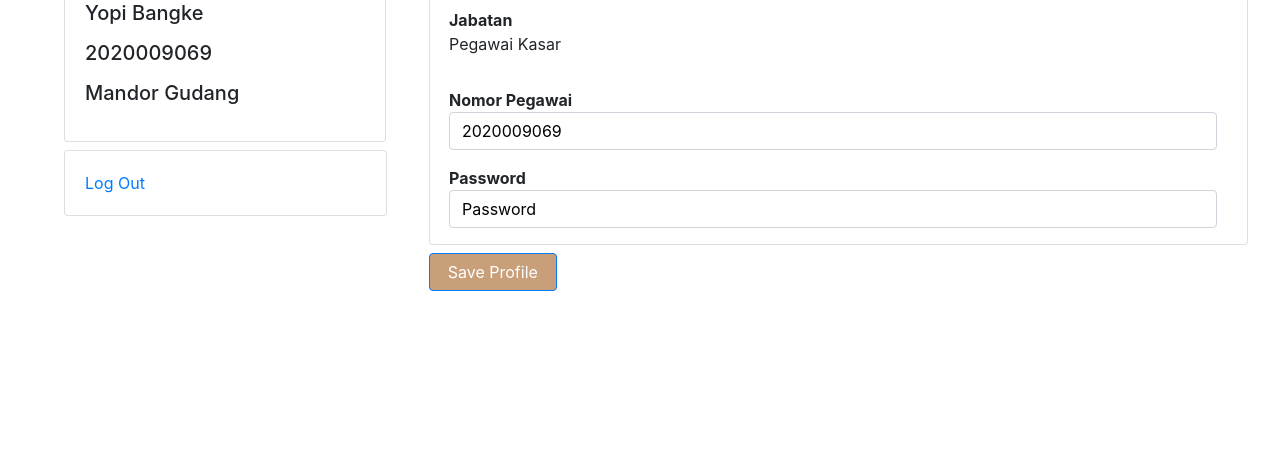
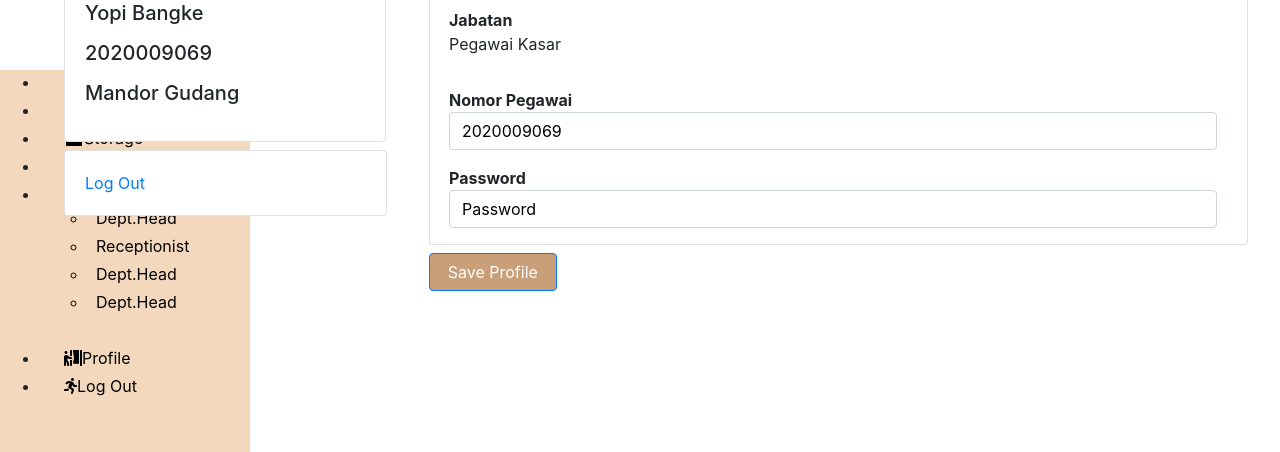
Before and after one commit to Hendrick-W/storage_app_frontend, a React (Create React App) app: page /Profile in a window 1280 px wide. Shown: the part 250-702 px from the top of the page. Built offline with nearby package versions, Linux system fonts and the light colour scheme.

Commit message:
Add navbar

```diff
--- /dev/null
+++ b/src/Component/Navbar.jsx
@@ -0,0 +1,75 @@
+import React from 'react'
+import { FontAwesomeIcon } from '@fortawesome/react-fontawesome'
+import { faCircleNotch, faReceipt, faStore, faTruck, faPersonBooth, faRunning } from '@fortawesome/free-solid-svg-icons'
+import { Link } from 'react-router-dom';
+import "./Navbar.scss";
+
+function Navbar() {
+  return (
+    <>
+      <nav className="nav-menu">
+        <ul className="nav-menu-items">
+          <li className="nav-text">
+            <Link to="/overview">
+              <FontAwesomeIcon icon={faCircleNotch} />
+              <span>Overview</span>
+            </Link>
+          </li>
+          <li className="nav-text">
+            <Link to="/receptions">
+              <FontAwesomeIcon icon={faReceipt} />
+              <span>Receptions</span>
+            </Link>
+          </li>
+          <li className="nav-text">
+            <Link to="/storage">
+              <FontAwesomeIcon icon={faStore} />
+              <span>Storage</span>
+            </Link>
+          </li>
+          <li className="nav-text">
+            <Link to="/dispatch">
+              <FontAwesomeIcon icon={faTruck} />
+              <span>Dispatch</span>
+            </Link>
+          </li>
+          <li className="nav-text">
+            <Link to="#" className="nav-text">
+              <FontAwesomeIcon icon={faPersonBooth} />
+              <span>Employees</span>
+              <ul>
+                <li className="nav-text">
+                  <span>Dept.Head</span>
+                </li>
+                <li className="nav-text">
+                  <span>Receptionist</span>
+                </li>
+                <li className="nav-text">
+                  <span>Dept.Head</span>
+                </li>
+                <li className="nav-text">
+                  <span>Dept.Head</span>
+                </li>
+
+              </ul>
+            </Link>
+          </li>
+          <li className="nav-text">
+            <Link to="/Profile">
+              <FontAwesomeIcon icon={faPersonBooth} />
+              <span>Profile</span>
+            </Link>
+          </li>
+          <li className="nav-text">
+            <Link to="/">
+              <FontAwesomeIcon icon={faRunning} />
+              <span>Log Out</span>
+            </Link>
+          </li>
+        </ul>
+      </nav>
+    </>
+  )
+}
+
+export default Navbar
--- /dev/null
+++ b/src/Component/Navbar.scss
@@ -0,0 +1,29 @@
+.nav-menu {
+  background-color: #F4D8BE;
+  width: 250px;
+  height: 100vh;
+  display:flex;
+  position: fixed;
+  margin-top: 25%;
+}
+
+.nav-text{
+  padding: 0px 0px 4px 8px;
+}
+.nav-text a {
+  text-decoration: none;
+  color: #000;
+  font-size: 1rem;
+  width: 95%;
+  height: 100%;
+  padding: 0 16px;
+  border-radius: 4px;
+}
+
+.nav-text a:hover{
+  background-color: #1a83ff;
+}
+
+.nav-menu-items{
+  width: 100%;
+}
--- a/src/Component/home.jsx
+++ b/src/Component/home.jsx
@@ -28,7 +28,7 @@ const FormSignIn = (props) => {
   const onSubmit = (e) => {
     e.preventDefault();
     const data = {
-      email: email,
+      nomoe_pegawai: email,
       password: password,
     };
     if (!email) {
@@ -39,11 +39,11 @@ const FormSignIn = (props) => {
       axios
         .post("https://wareapplaravel.herokuapp.com/api/login", data)
         .then((res) => {
-          console.log(res.data);
-          localStorage.setItem("token", res.data.result.token);
-          localStorage.setItem("id", res.data.result.user.id);
-          alert(res.data.message);
-          window.location.href = "/";
+          console.log(res);
+          // localStorage.setItem("token", res.data.result.token);
+          // localStorage.setItem("id", res.data.result.user.id);
+          // alert(res.data.message);
+          // window.location.href = "/";
         })
         .catch((err) => alert(err));
     }
--- a/src/pages/Profile.jsx
+++ b/src/pages/Profile.jsx
@@ -1,11 +1,13 @@
 import React from "react";
 import Homes from "../Component/Profile";
 import Header from "../Component/Header";
+import Navbar from "../Component/Navbar";
 
 
-function Home() {
+function Profile() {
   return (
     <div >
+      <Navbar />
       <Header />
       <Homes />
 
@@ -13,4 +15,4 @@ function Home() {
   );
 }
 
-export default Home;
+export default Profile;
--- a/src/routes/router.js
+++ b/src/routes/router.js
@@ -7,6 +7,7 @@ import {
 } from "react-router-dom";
 import Home from "../pages/home";
 import Profile from "../pages/Profile"
+import NavBar from "../Component/Navbar";
 
 export const Routes = () => {
   return (
@@ -18,6 +19,9 @@ export const Routes = () => {
          <Route path="/Profile" exact>
            <Profile />
          </Route>
+         <Route path="/NavBar" exact>
+            <NavBar />
+         </Route>
       </Switch>
     </Router>
   );
```
Also changed, not shown: 2 other files (tests, documents, lock files or other folders). Lines whose indentation alone changed are shown as unchanged.
